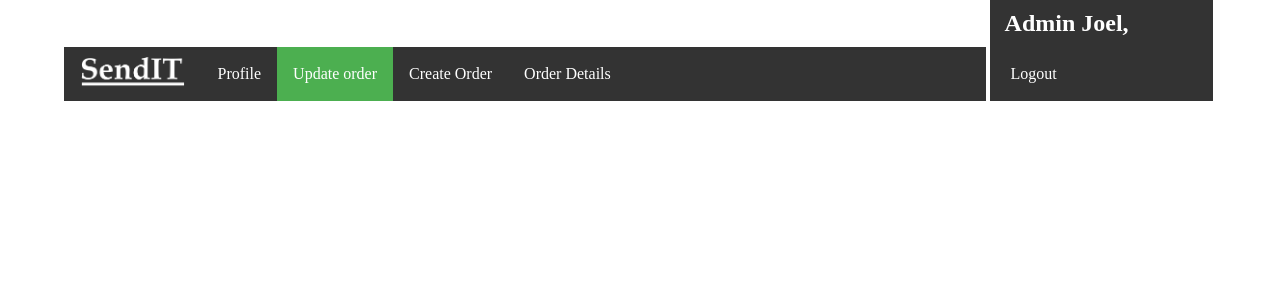
After one commit to PatrickMugayaJoel/SendIt, a Python web app: template UI/template/admin.html in a window 1280 px wide. The commit adds this page. Shown: the top 300 px of the page. Run offline with Jinja, Linux system fonts and the light colour scheme; the template is opened without the code that fills it, so the values that code supplies are empty.

Commit message:
creating admin page

```diff
--- /dev/null
+++ b/UI/template/admin.html
@@ -0,0 +1,39 @@
+
+<!DOCTYPE html>
+<html lang="en">
+<head>
+  <meta http-equiv="Content-Type" content="text/html; charset=UTF-8">
+  <meta name="viewport" content="width=device-width,initial-scale=1,maximum-scale=1,user-scalable=no">
+  <link rel="icon" href="../images/logo.png" type="image/x-icon" />
+  <link rel="stylesheet" type="text/css" href="../css/sendit.css" >
+  <link rel="stylesheet" type="text/css" href="../css/nav.css" >
+  <script src="../js/sendit.js" language="javascript" type="text/javascript"></script>
+  <title>SendIt : Profile</title>
+</head>
+<body>
+
+<div class="row">
+<ul id="ui_one">
+  <li><img id="template_logo" src="../images/logo_w.png"></li>
+  <li><a href="./user_profile.html">Profile</a></li>
+  <li><a class="active" href="#">Update order</a></li>
+  <li><a href="#">Create Order</a></li>
+  <li><a href="#">Order Details</a></li>
+</ul>
+<ul id="ui_two">
+  <li id="logout"><h2> Admin Joel, </h2></li>
+  <li id="logout"><a href="#">Logout</a></li>
+</ul>
+</div>
+
+<div class="row">
+<div id="admin_list">
+
+</div>
+<div id="admin_form">
+
+</div>
+ </div>
+
+</body>
+</html>
--- a/UI/template/login.html
+++ b/UI/template/login.html
@@ -11,7 +11,7 @@
 <body>
 	<center><img id="template_logo" src="../images/logo.png"></center>
 <div class="sendit_form" >
-<form action="./user_profile.html" method="Post">
+<form action="./user_profile.html" method="GET">
 	<h3 id="formheading">Login Here</h3>
 	<div class="inputfield">
 	   <label for="username">Username</label>
```
